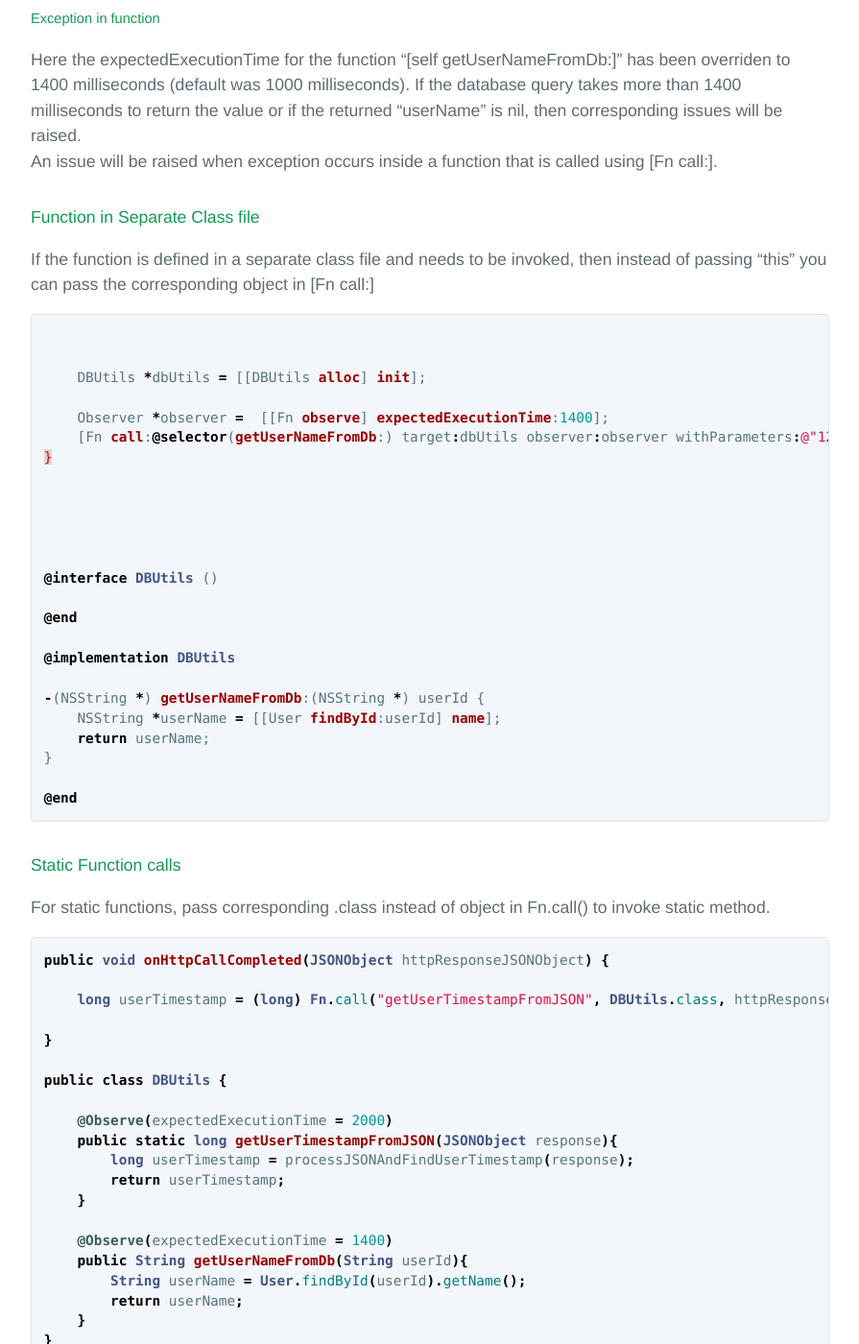
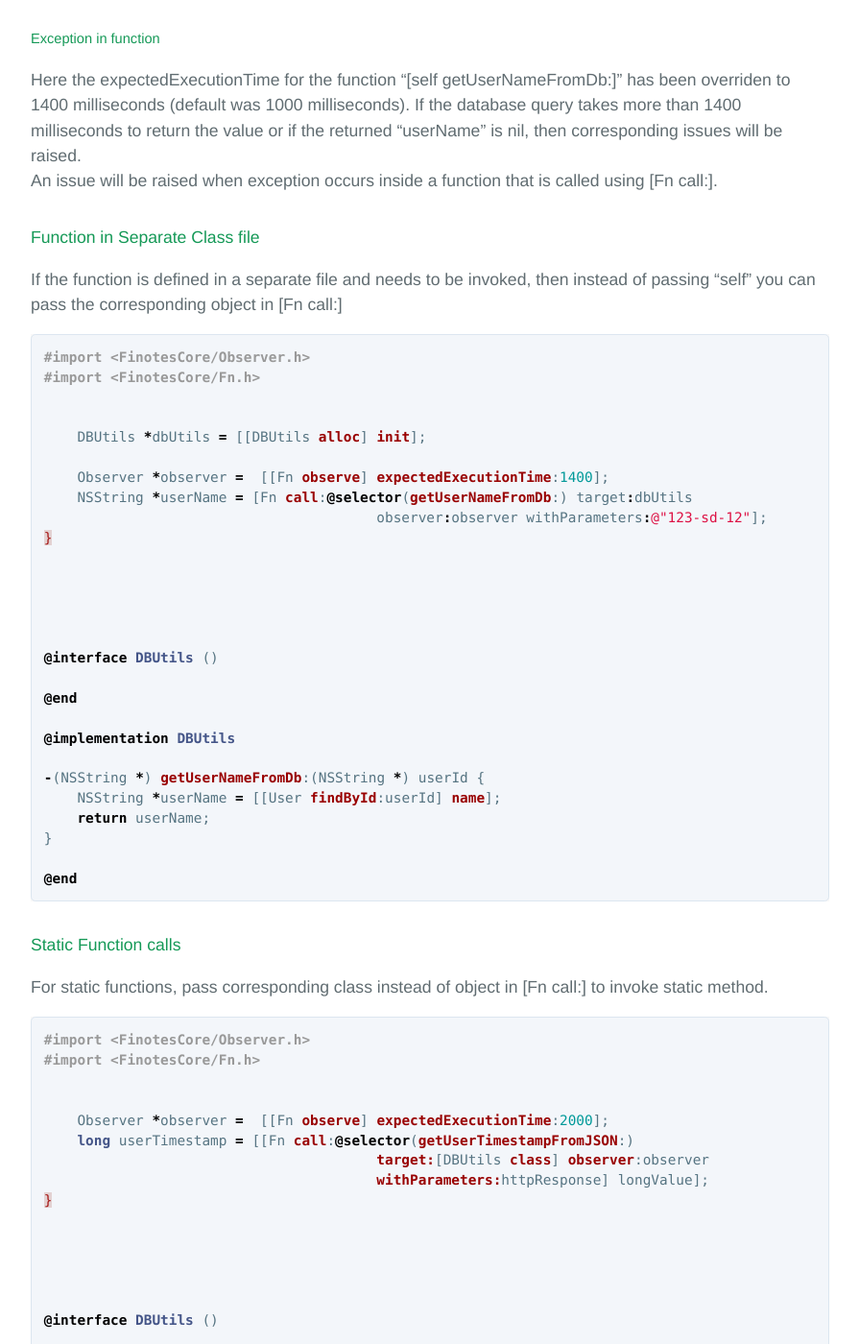
Before and after one commit to finotes/finotes.github.io, a Jekyll site: the page built from _posts/2018-01-19-ios-docs.md, in a window 1280 px wide and 1400 px high, scrolled down 5553 px. Shown: the whole window at 96% size, without its empty margins (192-1087 px from the left). Built offline with Jekyll 4.4.1, drawn with Linux system fonts in a browser that asks for light colours; some web fonts are replaced; some of the changed text lies outside the part shown.

Commit message:
Update 2018-01-19-ios-docs.md

````diff
--- a/_posts/2018-01-19-ios-docs.md
+++ b/_posts/2018-01-19-ios-docs.md
@@ -5,7 +5,7 @@ title: "iOS SDK Documentation"
 
 ## Pre requisites
 
-Fi.notes SDK supports iOS projects with minimum deployment target version 8 or above.
+fi.notes SDK supports iOS projects with minimum deployment target version 8 or above.
 
 ## Integration
 
@@ -205,7 +205,8 @@ You can control all the above said parameters in Observe object.
 
 
     Observer *observer =  [[Fn observe] expectedExecutionTime:1400];
-    [Fn call:@selector(getUserNameFromDb:) target:self observer:observer withParameters:@"123-sd-12"];
+    NSString *userName = [Fn call:@selector(getUserNameFromDb:) target:self
+    					observer:observer withParameters:@"123-sd-12"];
 }
 
 -(NSString *) getUserNameFromDb:(NSString *) userId {
@@ -221,14 +222,17 @@ An issue will be raised when exception occurs inside a function that is called u
 
 #### Function in Separate Class file
 
-If the function is defined in a separate class file and needs to be invoked, then instead of passing "this" you can pass the corresponding object in [Fn call:]
+If the function is defined in a separate file and needs to be invoked, then instead of passing "self" you can pass the corresponding object in [Fn call:]
 ```objective-c
+#import <FinotesCore/Observer.h>
+#import <FinotesCore/Fn.h>
 
 
     DBUtils *dbUtils = [[DBUtils alloc] init];
 
     Observer *observer =  [[Fn observe] expectedExecutionTime:1400];
-    [Fn call:@selector(getUserNameFromDb:) target:dbUtils observer:observer withParameters:@"123-sd-12"];
+    NSString *userName = [Fn call:@selector(getUserNameFromDb:) target:dbUtils
+    					observer:observer withParameters:@"123-sd-12"];
 }
 
 
@@ -251,29 +255,41 @@ If the function is defined in a separate class file and needs to be invoked, the
 
 #### Static Function calls
 
-For static functions, pass corresponding .class instead of object in Fn.call() to invoke static method.
+For static functions, pass corresponding class instead of object in [Fn call:] to invoke static method.
 
-```java
-public void onHttpCallCompleted(JSONObject httpResponseJSONObject) {
+```objective-c
+#import <FinotesCore/Observer.h>
+#import <FinotesCore/Fn.h>
 
-    long userTimestamp = (long) Fn.call("getUserTimestampFromJSON", DBUtils.class, httpResponseJSONObject);
 
+    Observer *observer =  [[Fn observe] expectedExecutionTime:2000];
+    long userTimestamp = [[Fn call:@selector(getUserTimestampFromJSON:)
+    					target:[DBUtils class] observer:observer
+					withParameters:httpResponse] longValue];
 }
 
-public class DBUtils {
 
-    @Observe(expectedExecutionTime = 2000)
-    public static long getUserTimestampFromJSON(JSONObject response){
-        long userTimestamp = processJSONAndFindUserTimestamp(response);
-        return userTimestamp;
-    }
 
-    @Observe(expectedExecutionTime = 1400)
-    public String getUserNameFromDb(String userId){
-        String userName = User.findById(userId).getName();
-        return userName;
-    }
+
+
+@interface DBUtils ()
+
+@end
+
+@implementation DBUtils
+
++(long) getUserTimestampFromJSON:(NSDictionary *) response {
+    long userTimestamp = [self processJSONAndFindUserTimestamp:response];
+    return userTimestamp;
 }
+
+
+-(NSString *) getUserNameFromDb:(NSString *) userId {
+    NSString *userName = [[User findById:userId] name];
+    return userName;
+}
+
+@end
 ```
 
 ### Chained Function calls
````
Also changed, not shown: other parts of _posts/2018-01-19-ios-docs.md (+1 -1 lines).
